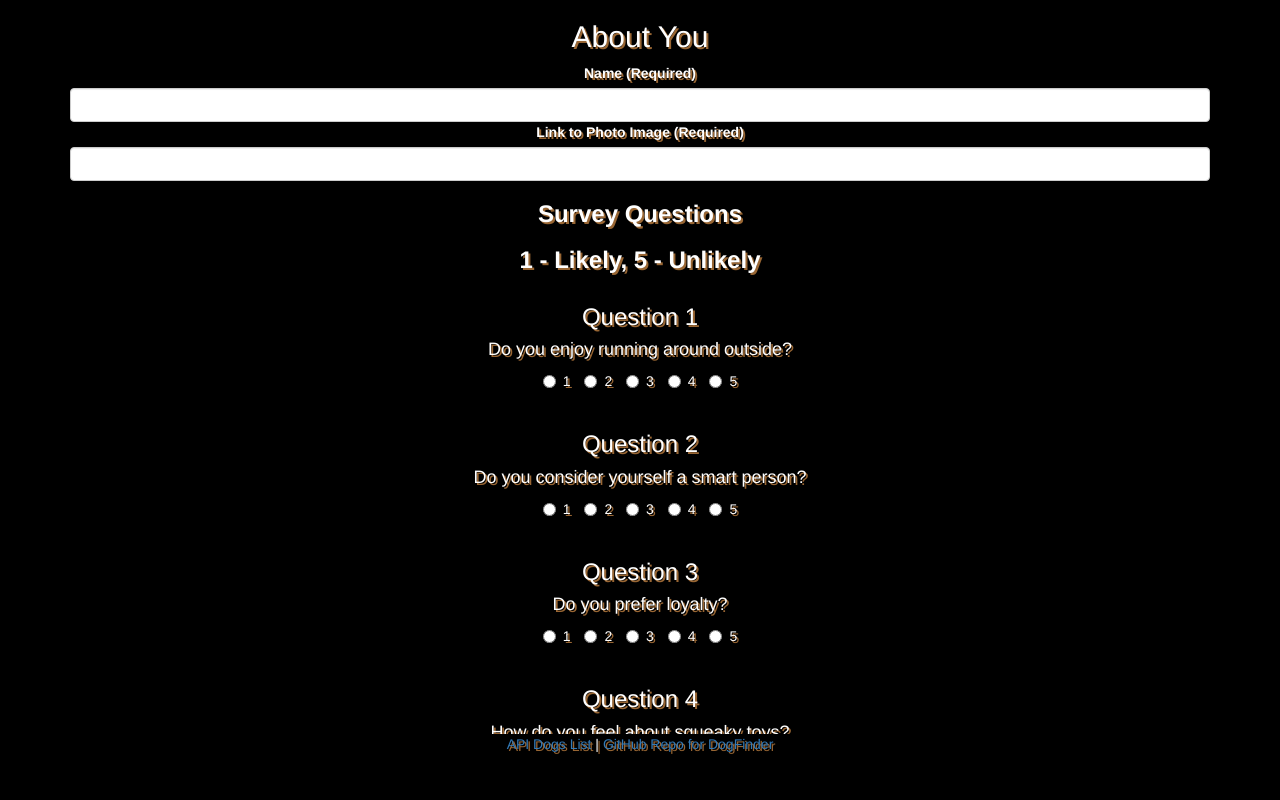
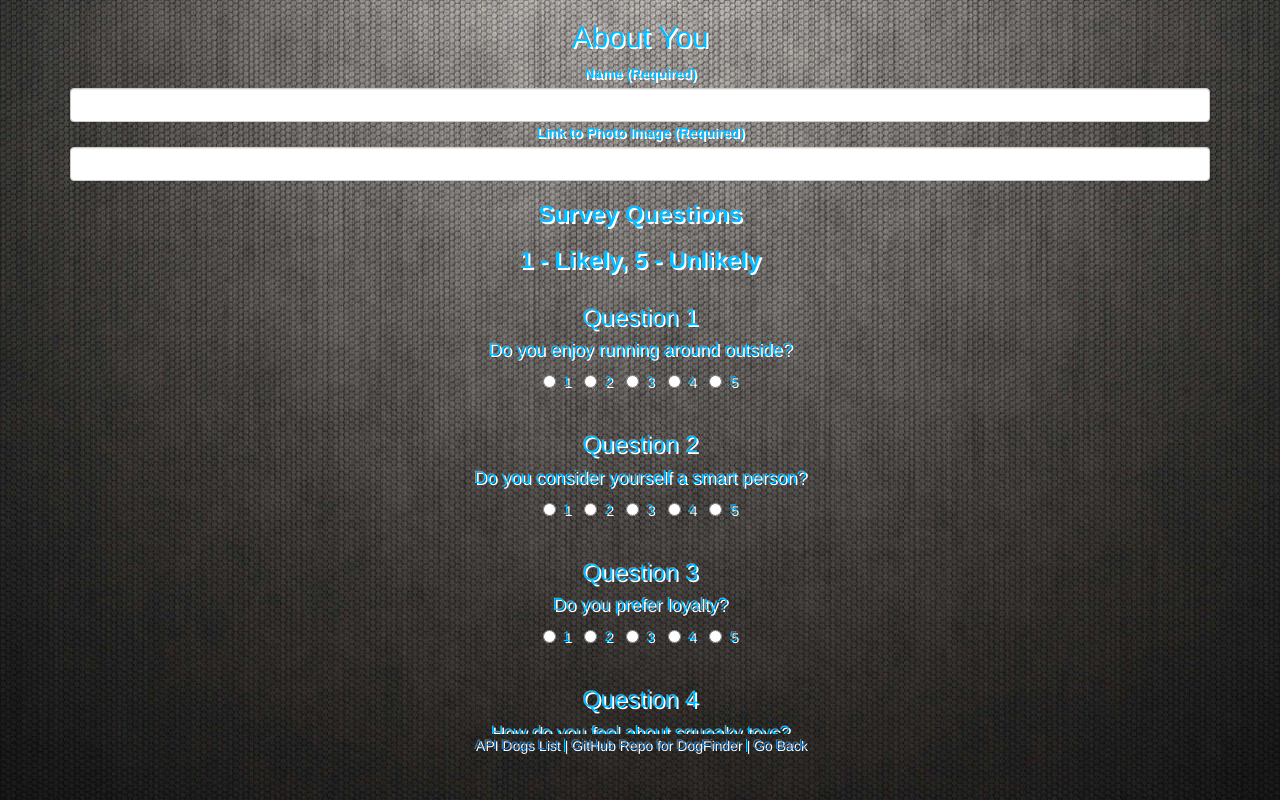
Before and after one commit to gabietaylor/DogFinder, a website: page app/public/survey.html in a window 1280 px wide. Drawn offline with nearby package versions, Linux system fonts and the light colour scheme.

Commit message:
updated readme style and survey

```diff
--- a/app/public/style.css
+++ b/app/public/style.css
@@ -1,19 +1,14 @@
 body {
-	background-color: black;
+	background-image: url(bckgrnd.jpg);
 	background-repeat: no-repeat;
     background-attachment: fixed;
     background-position: center;
     background-color: black;
-    text-shadow: 2px 2px #996633;
-	color: white;
+	text-shadow: 2px 2px white;
+	color: #0db9ff;
 }
 
-h1, h2 {
-	text-shadow: 2px 2px #996633;
-	color: white;
+h1, h2, h3, h4 {
+	text-shadow: 2px 2px white;
+	color: #0db9ff;
 }
-
-h3 {
-	text-shadow: 2px 2px #996633;
-	color: white;
-}
--- a/app/public/survey.html
+++ b/app/public/survey.html
@@ -175,7 +175,7 @@
                 <!--Footer-->
                 <footer class="footer">
                     <div class="container">
-                        <p><a href="api/dogs">API Dogs List</a> | <a href="https://github.com/gabietaylor/DogFinder">GitHub Repo for DogFinder</a></p>
+                        <p><a href="api/dogs">API Dogs List</a> | <a href="https://github.com/gabietaylor/DogFinder">GitHub Repo for DogFinder</a> | <a href="/">Go Back</a></p>
                     </div>
                 </footer>
                 <!-- Modal Decided to use a modal for easy pop out -->
```
Also changed, not shown: README.md, app/public/bckgrnd.jpg (added).
